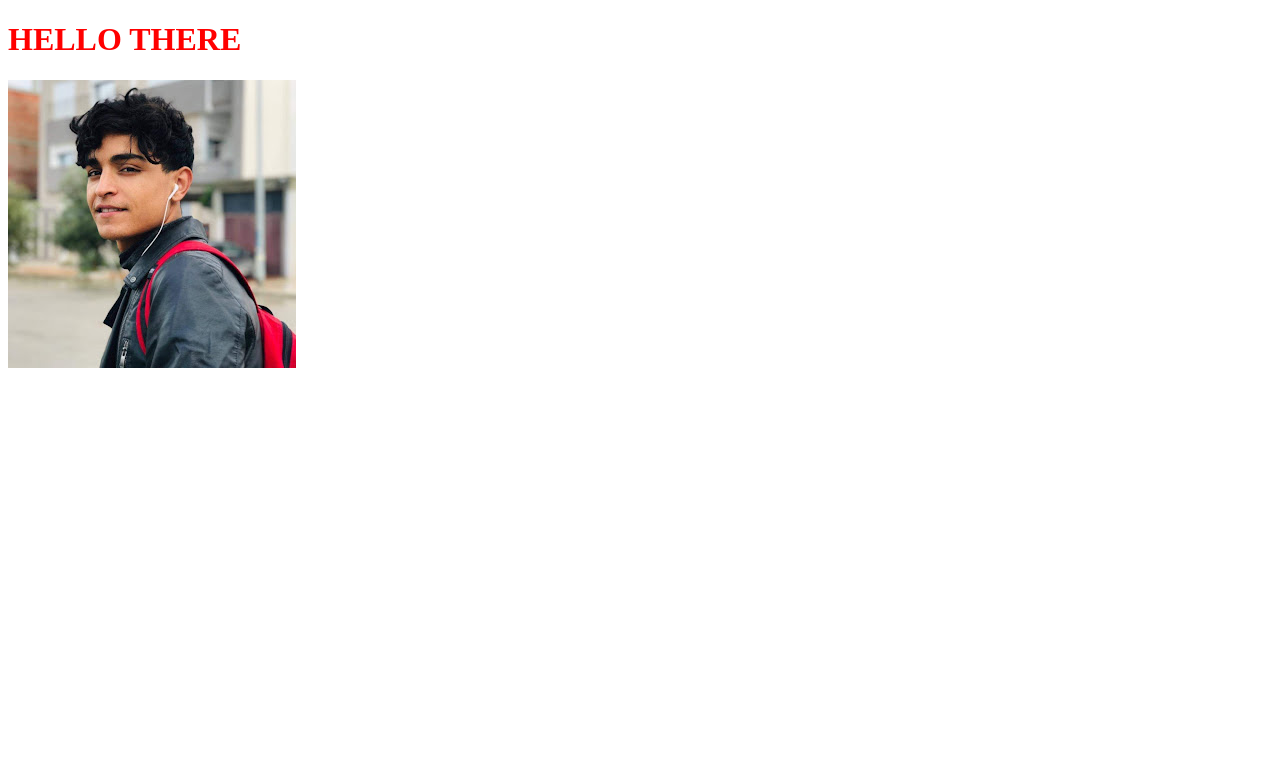
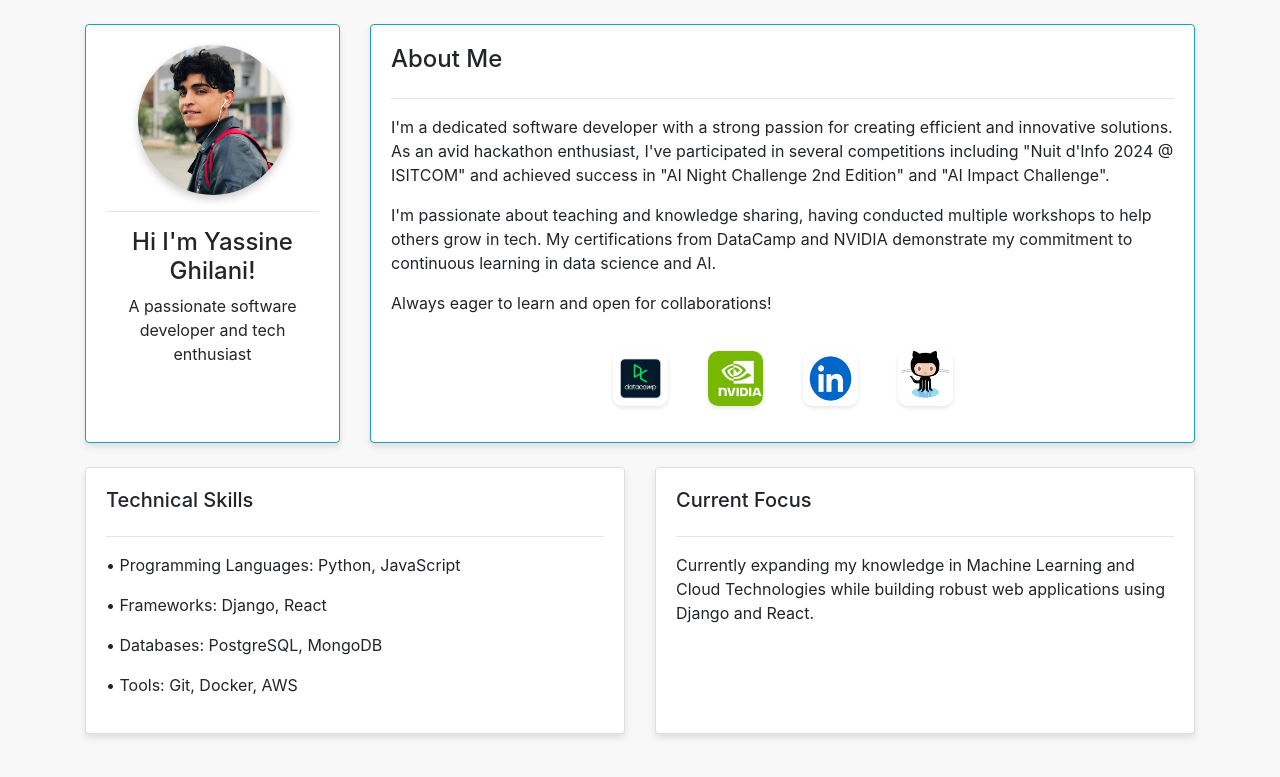
Before and after one commit to GhilaniYassine/DjangoFolio-, a Django app: page / in a window 1280 px wide. Shown: the top 777 px of the page. Run offline with Django 4.2, Linux system fonts and the light colour scheme; some libraries are stand-ins or nearby versions.

Commit message:
project done i will enhance it by time

```diff
--- a/mywebsite/base/templates/home.html
+++ b/mywebsite/base/templates/home.html
@@ -1,14 +1,71 @@
+{% load static %}
+
 <!DOCTYPE html>
-<html lang="en">
+<html>
 <head>
-	{% load static %}
-	<meta charset="UTF-8">
-	<meta name="viewport" content="width=device-width, initial-scale=1.0">
-	<link href="{% static '/css/main.css' %}" rel="stylesheet" type="text/css">
-	<title>My Website</title>
+    <title>Yassine Ghilani</title>
+    <link href="{% static '/css/main.css'  %}" rel="stylesheet" type="text/css">
+    <link rel="stylesheet" href="https://stackpath.bootstrapcdn.com/bootstrap/4.3.1/css/bootstrap.min.css" integrity="sha384-ggOyR0iXCbMQv3Xipma34MD+dH/1fQ784/j6cY/iJTQUOhcWr7x9JvoRxT2MZw1T" crossorigin="anonymous">
 </head>
 <body>
-	<h1>HELLO THERE</h1>
-	<img src="{% static 'imgs/mypicPRO.jpg' %}" alt="Profile Picture">
+    <br>
+    <div class="container">
+        <div class="row">
+            <div class="col-md-3">
+                <div class="card card-body h-100 border-info" id="profile-wrapper">
+                    <img id="profile-pic" src="{% static 'imgs/mypicPRO.jpg' %}" >
+                    <hr>
+                    <h4>Hi I'm Yassine Ghilani!</h4>
+                    <p>A passionate software developer and tech enthusiast</p>
+                </div>
+            </div>
+
+            <div class="col-md-9">
+                <div class="card card-body h-100 border-info">
+                    <h4>About Me</h4>
+                    <hr>
+                    <p>I'm a dedicated software developer with a strong passion for creating efficient and innovative solutions. As an avid hackathon enthusiast, I've participated in several competitions including "Nuit d'Info 2024 @ ISITCOM" and achieved success in "AI Night Challenge 2nd Edition" and "AI Impact Challenge".</p>
+                    <p>I'm passionate about teaching and knowledge sharing, having conducted multiple workshops to help others grow in tech. My certifications from DataCamp and NVIDIA demonstrate my commitment to continuous learning in data science and AI.</p>
+                    <p>Always eager to learn and open for collaborations!</p>
+                    <ul class="social-links">
+                        <li><a href="https://www.datacamp.com/portfolio/ghilaniyassine11" target="_blank">
+                            <img class="social" src="{% static 'imgs/datacamp.jpg' %}" alt="DataCamp Certificate">
+                        </a></li>
+                        <li><a href="https://www.nvidia.com/your-certificate" target="_blank">
+                            <img class="social" src="{% static 'imgs/nvidia.jpeg' %}" alt="NVIDIA Certificate">
+                        </a></li>
+                        <li><a href="https://www.linkedin.com/in/yassineghilani/" target="_blank">
+                            <img class="social" src="{% static 'imgs/linkdln.png' %}" alt="LinkedIn">
+                        </a></li>
+                        <li><a href="https://github.com/GhilaniYassine" target="_blank">
+                            <img class="social" src="{% static 'imgs/github.png' %}" alt="GitHub Profile">
+                        </a></li>
+                    </ul>
+                </div>
+            </div>
+        </div>
+        <br>
+        <div class="row">
+            <div class="col-md-6">
+                <div class="card card-body h-100">
+                    <h5>Technical Skills</h5>
+                    <hr>
+                    <p>• Programming Languages: Python, JavaScript</p>
+                    <p>• Frameworks: Django, React</p>
+                    <p>• Databases: PostgreSQL, MongoDB</p>
+                    <p>• Tools: Git, Docker, AWS</p>
+                </div>
+            </div>
+
+            <div class="col-md-6">
+                <div class="card card-body h-100">
+                    <h5>Current Focus</h5>
+                    <hr>
+                    <p>Currently expanding my knowledge in Machine Learning and Cloud Technologies while building robust web applications using Django and React.</p>
+                </div>
+            </div>
+        </div>
+        <br>
+    </div>
 </body>
 </html>
--- a/mywebsite/static/css/main.css
+++ b/mywebsite/static/css/main.css
@@ -1,3 +1,68 @@
-h1{
-    color: red;
+body{
+	background-color:#F8F8F8!important;
 }
+
+#profile-wrapper{
+	text-align: center;
+}
+
+#profile-pic{
+	width:150px;
+	height: 150px;
+	border-radius: 50%;
+	margin-left: auto;
+  	margin-right: auto;
+    box-shadow: 0 4px 8px rgba(0, 0, 0, 0.2);
+    transition: transform 0.3s ease;
+}
+
+#profile-pic:hover {
+    transform: scale(1.05);
+}
+
+ul{
+	padding: 0;
+    list-style-type: none;
+}
+
+.social-links {
+    display: flex;
+    justify-content: center;
+    align-items: center;
+    gap: 20px;
+    margin-top: 20px;
+}
+
+.social-links ul, li{
+	list-style-type:none;
+	display: inline-block;
+    margin: 0 10px;  /* Add spacing between icons */
+}
+
+.social{
+	width:55px;  /* Increased from 20px */
+	height: 55px; /* Increased from 20px */
+    border-radius: 10px;
+    transition: all 0.3s ease;
+    box-shadow: 0 2px 4px rgba(0, 0, 0, 0.1);
+}
+
+.social:hover {
+    transform: translateY(-5px);
+    box-shadow: 0 5px 15px rgba(0, 0, 0, 0.2);
+}
+
+.card {
+    border-radius: 15px;
+    box-shadow: 0 4px 6px rgba(0, 0, 0, 0.1);
+    transition: transform 0.3s ease;
+}
+
+.card:hover {
+    transform: translateY(-5px);
+}
+
+hr {
+    border-top: 2px solid #e9ecef;
+    margin: 1.5rem 0;
+}
```
Also changed, not shown: mywebsite/static/imgs/github.png (added).
